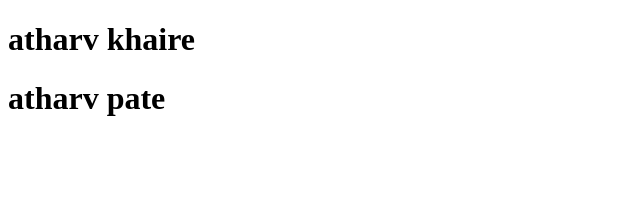
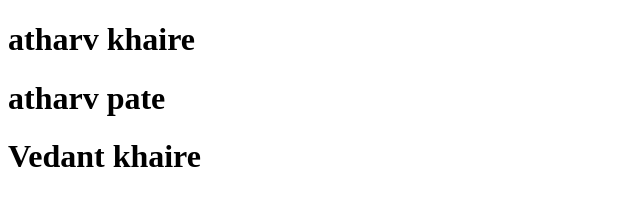
Before and after one commit to A4harv/Web-Dev, a plain HTML site: page index.html in a window 1280 px wide. Shown: the whole page, without its empty margins (0-640 px from the left). Drawn offline with Linux system fonts and the light colour scheme.

Commit message:
added new person name

```diff
--- a/index.html
+++ b/index.html
@@ -8,5 +8,6 @@
 <body>
     <h1>atharv khaire</h1>
     <h1>atharv pate</h1>
+    <h1>Vedant khaire</h1>
 </body>
 </html>
```
